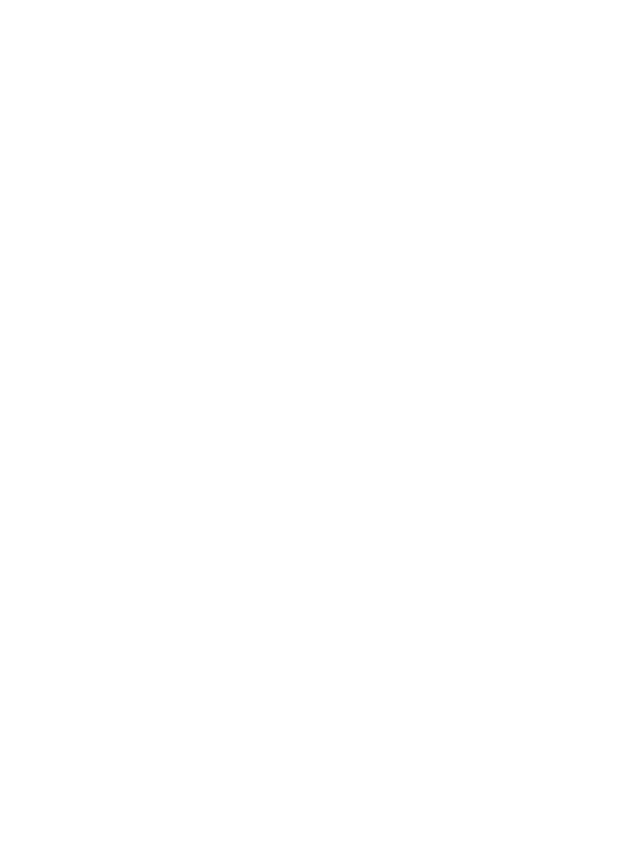
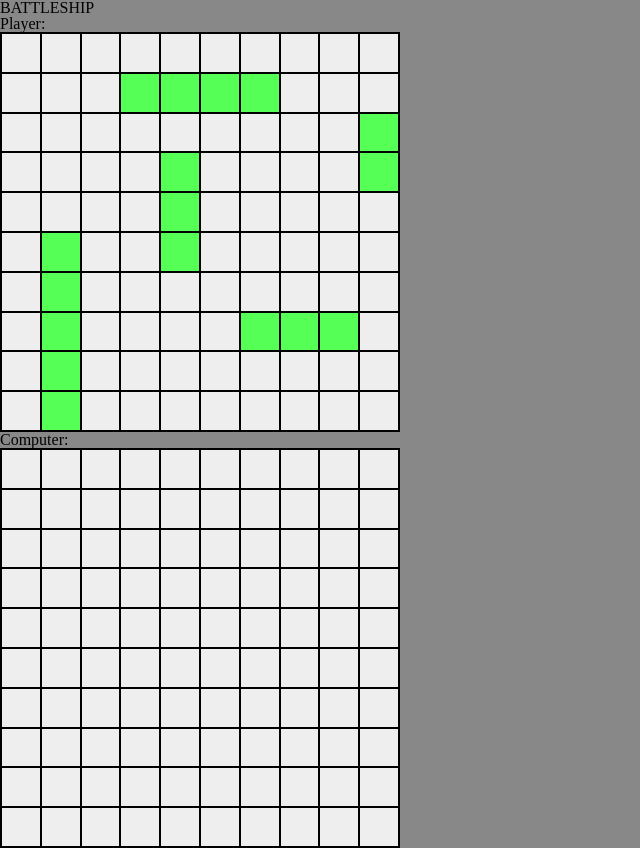
Before and after one commit to MongrelArchitect/battleship, a website built with webpack: page dist/index.html in a window 1280 px wide. Shown: the whole page, without its empty margins (0-640 px from the left). Before the commit the page ends 800 px from the top, so only its background shows below. Built offline with nearby package versions, Linux system fonts and the light colour scheme.

Commit message:
Draw gameboards and show player ship locations

```diff
--- /dev/null
+++ b/src/dom.js
@@ -0,0 +1,34 @@
+export function drawEmptyBoards() {
+  // Create divs that make up each player's gameboard
+  const boards = document.querySelectorAll('.gameboard');
+  boards.forEach((board) => {
+    for (let i = 9; i >= 0; i -= 1) {
+      for (let j = 0; j < 10; j += 1) {
+        const gridCell = document.createElement('div');
+        gridCell.className = 'grid-cell';
+        // Add coordinates to each cell dataset for determining attacks
+        gridCell.setAttribute('data-coords', `[${j}, ${i}]`);
+        board.appendChild(gridCell);
+      }
+    }
+  });
+}
+
+export function drawPlayerShips(gameboard) {
+  // Color the cells containing the player's ships
+  const playerBoard = document.querySelector('#player-board');
+  const gridCells = playerBoard.querySelectorAll('.grid-cell');
+  gridCells.forEach((cell) => {
+    const x = +cell.dataset.coords[1];
+    const y = +cell.dataset.coords[4];
+    const keys = Object.keys(gameboard.board);
+    keys.forEach((key) => {
+      const currentCoords = gameboard.board[key].coord;
+      currentCoords.forEach((coord) => {
+        if (coord[0] === x && coord[1] === y) {
+          cell.classList.add('ship');
+        }
+      });
+    });
+  });
+}
--- a/src/index.js
+++ b/src/index.js
@@ -0,0 +1,13 @@
+import Gameboard from './Gameboard';
+import { drawEmptyBoards, drawPlayerShips } from './dom';
+
+drawEmptyBoards();
+
+const playerBoard = Gameboard();
+playerBoard.placeShip(5, [1, 4], 'vert');
+playerBoard.placeShip(4, [3, 8], 'horz');
+playerBoard.placeShip(3, [4, 6], 'vert');
+playerBoard.placeShip(3, [6, 2], 'horz');
+playerBoard.placeShip(2, [9, 7], 'vert');
+
+drawPlayerShips(playerBoard);
```
Also changed, not shown: dist/index.html, dist/script.js (added), dist/styles/reset.css (added), dist/styles/style.css (added).
